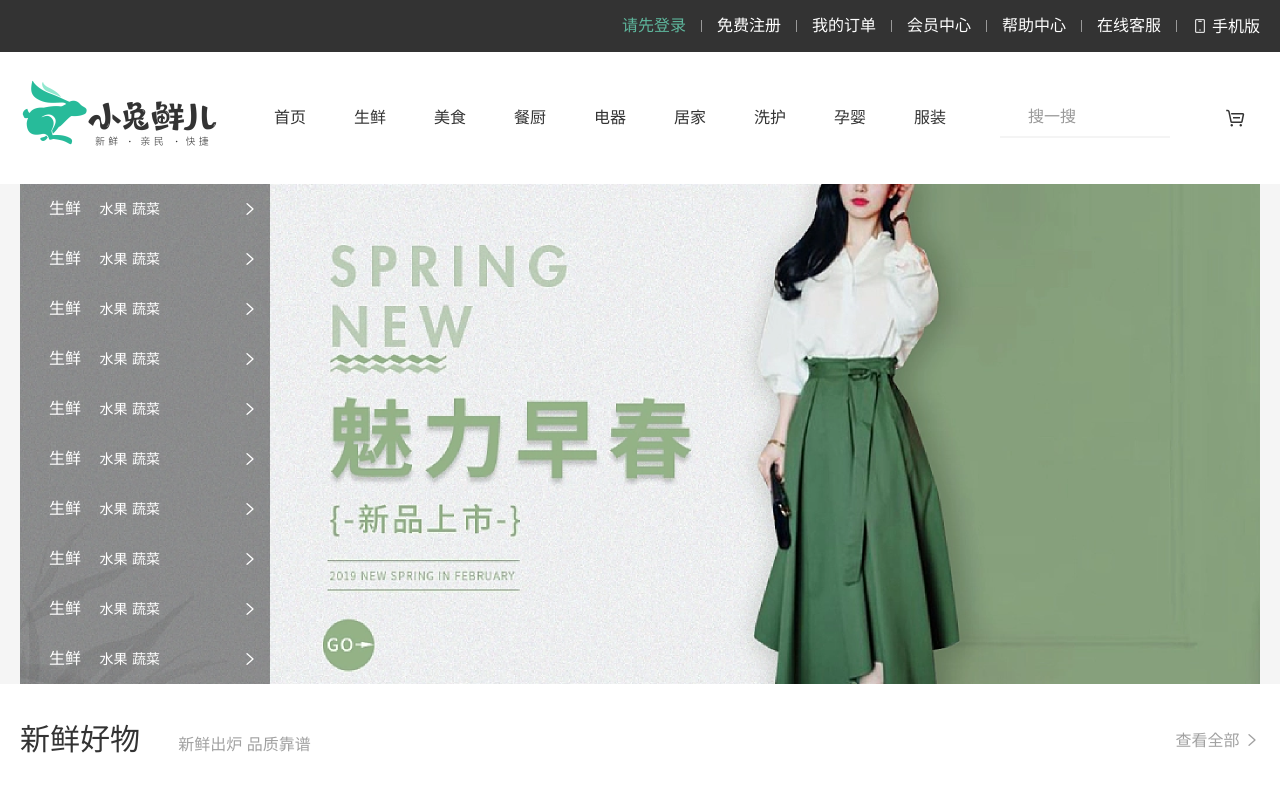
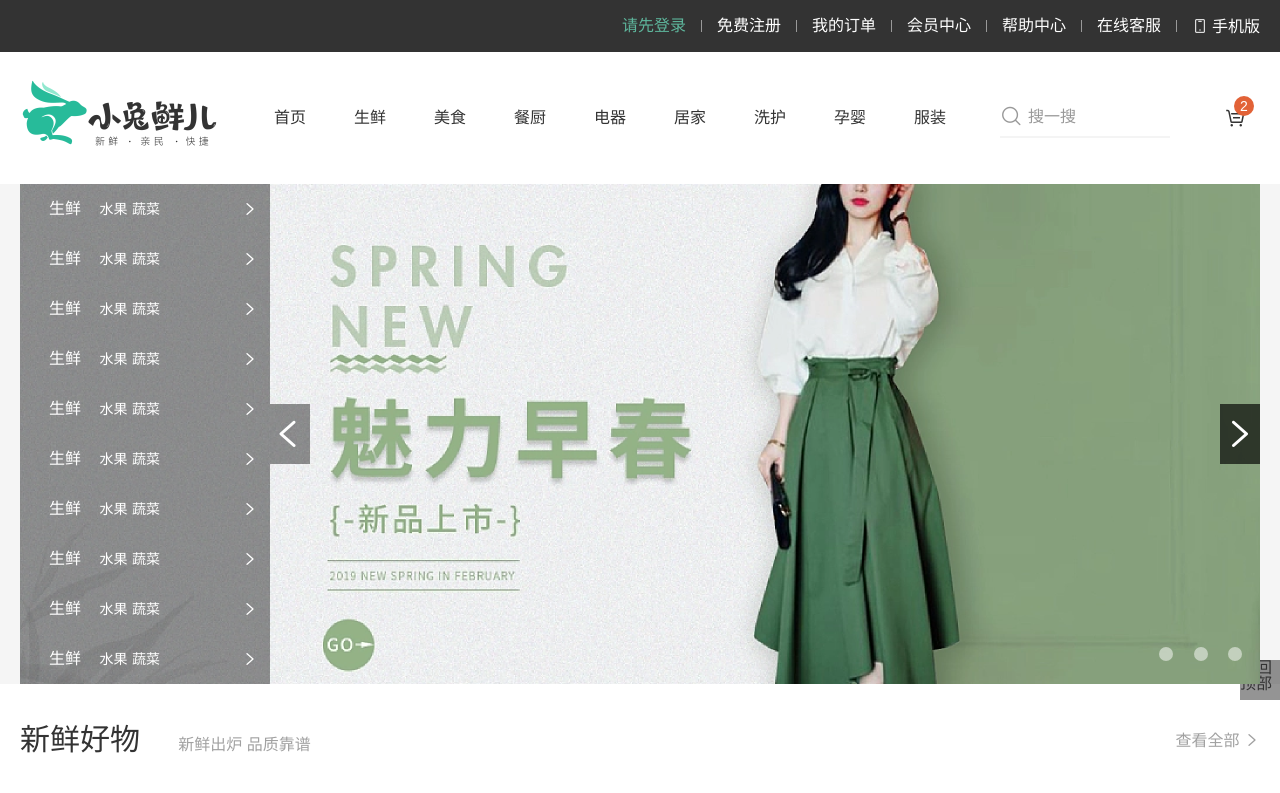
Before and after one commit to ekko-o/front-code, a plain HTML site: page 16-小兔鲜首页项目/index.html in a window 1280 px wide. Shown: the top 793 px of the page. Drawn offline with Linux system fonts and the light colour scheme.

Commit message:
小兔鲜进一步完善

```diff
--- a/16-小兔鲜首页项目/css/common.css
+++ b/16-小兔鲜首页项目/css/common.css
@@ -29,8 +29,13 @@
     margin: 0 15px;
 }
 .shortcut li i {
+    display: inline-block;
     font-size: 16px;
     margin-right: 4px;
+}
+.shortcut .phone:hover i {
+    transition: all 0.5s;
+    transform: rotate(360deg);
 }
 /* 修改第一个li里面的a的颜色为#5EB69C */
 .shortcut li:first-child a {
@@ -38,10 +43,14 @@
 }
 
 .header {
+    position: sticky;
+    top: 0;
+    z-index: 999;
     display: flex;
     justify-content: space-between;
     align-items: center;
     height: 132px;
+    background-color: #fff;
 }
 .header .logo {
     width: 200px;
@@ -83,11 +92,36 @@
     font-size: 16px;
     color: #999;
 }
+.search {
+    position: relative;
+}
+.search i{
+    position: absolute;
+    top: 7px;
+    left: 0px;
+    font-size: 22px;
+    color: #999;
+}
 header .car i{
    font-size: 24px;
    margin-right: 12px;
 }
-
+header .car {
+    position: relative;
+}
+header .car span{
+    position: absolute;
+    top: -10px;
+    left: 10px;
+    width: 20px;
+    height: 20px;
+    line-height: 20px;
+    text-align: center;
+    background-color: #E26237;
+    border-radius: 50%;
+    font-size: 14px;
+    color: #fff;
+}
 /* 网页的底部 */
 .footer{
     background-color: #F5F5F5;
--- a/16-小兔鲜首页项目/css/index.css
+++ b/16-小兔鲜首页项目/css/index.css
@@ -1,15 +1,83 @@
+html {
+  scroll-behavior: smooth;
+}
+.back {
+  position: fixed;
+  bottom: 100px;
+  right: 0;
+  width: 40px;
+  height: 40px;
+  background-color: rgba(0, 0, 0, 0.42);
+  color: #fff;
+}
 .entry {
   height: 500px;
   background-color: #f5f5f5;
 }
 .entry .w {
+  position: relative;
   height: 100%;
-  background: url(../uploads/banner1.png) no-repeat center center;
+  /* background: url(../uploads/banner1.png) no-repeat center center; */
+}
+.banner {
+  position: relative;
+  height: 100%;
+}
+.banner .banner-dots {
+  position: absolute;
+  bottom: 20px;
+  right: 10px;
+}
+.banner .banner-dots li {
+  display: inline-block;
+  width: 14px;
+  height: 14px;
+  background-color: RGBA(255, 255, 255, 0.5);
+  border-radius: 50%;
+  margin: 0 8px;
+}
+.banner .banner-dots li:hover {
+  box-shadow: 0 0 0 4px rgba(255, 255, 255, 0.5);
+  background-color: #fff;
+}
+.banner .banner-btn .right {
+  position: absolute;
+  top: 50%;
+  right: 0;
+  transform: translateY(-50%);
+  width: 40px;
+  height: 60px;
+  background-color: rgba(0, 0, 0, 0.42);
+  color: #fff;
+}
+.banner .banner-btn .right i {
+  text-align: center;
+  line-height: 60px;
+  font-size: 35px;
+}
+.banner .banner-btn .left {
+  position: absolute;
+  top: 50%;
+  left: 250px;
+  transform: translateY(-50%);
+  width: 40px;
+  height: 60px;
+  background-color: rgba(0, 0, 0, 0.42);
+  color: #fff;
+}
+.banner .banner-btn .left i {
+  text-align: center;
+  line-height: 60px;
+  font-size: 35px;
 }
 .category {
+  position: absolute;
+  top: 0;
+  left: 0;
   width: 250px;
   height: 500px;
   background-color: rgba(0, 0, 0, 0.42);
+  z-index: 99;
 }
 .category ul li {
   display: flex;
@@ -61,6 +129,12 @@
   width: 304px;
   height: 404px;
   background-color: #eef9f4;
+  transition: all 0.3s;
+}
+.box-two ul li:hover {
+  transform: translateY(-10px);
+  /* 添加阴影效果 */
+  box-shadow: 0 0 10px rgba(0, 0, 0, 0.3);
 }
 .box-two ul li img {
   width: 304px;
@@ -146,9 +220,31 @@
   flex-wrap: wrap;
 }
 .body .body-right li {
+  position: relative;
   width: 242px;
   height: 305px;
   padding: 10px 21px 0;
+  border: 2px solid transparent;
+  overflow: hidden;
+}
+.body .body-right li:hover {
+  border-color: #00be9a;
+}
+.body .body-right li:hover .box-lv {
+  transform: translateY(-83px);
+}
+.body .body-right li .box-lv {
+  position: absolute;
+  left: 0;
+  bottom: -83px;
+  width: 100%;
+  height: 83px;
+  background-color: #00be9a;
+  transition: all 0.3s;
+  font-size: 24px;
+  color: #fff;
+  text-align: center;
+  line-height: 83px;
 }
 .body .body-right li a {
   display: block;
@@ -178,18 +274,26 @@
   white-space: nowrap;
   text-overflow: ellipsis;
 }
-.new ul{
+.new ul {
   display: flex;
   gap: 12px;
 }
-.new ul li{
+.new ul li {
   flex: 1;
   height: 355px;
 }
-.new ul li img{
+.new ul li:hover img {
+  transform: scale(1.2);
+}
+.new .img{
+  overflow: hidden;
+}
+.new ul li img {
   width: 100%;
+  transition: all 0.5s;
+
 }
-.new ul li .con{
+.new ul li .con {
   display: flex;
   height: 67px;
   padding: 0 15px;
--- a/16-小兔鲜首页项目/index.html
+++ b/16-小兔鲜首页项目/index.html
@@ -12,6 +12,9 @@
     <link rel="stylesheet" href="./css/index.css" />
   </head>
   <body>
+    <div class="back">
+      <a href="#">返回顶部</a>
+    </div>
     <!-- 网页的头部 -->
     <!-- 1.1快捷导航部分 -->
     <div class="shortcut">
@@ -29,7 +32,7 @@
           <li class="line"></li>
           <li><a href="#">在线客服</a></li>
           <li class="line"></li>
-          <li>
+          <li class="phone">
             <a href="#"><i class="iconfont icon-mobile-phone"></i>手机版</a>
           </li>
         </ul>
@@ -54,9 +57,11 @@
         <li><a href="#">服装</a></li>
       </ul>
       <div class="search">
+        <i class="iconfont icon-search"></i>
         <input type="text" placeholder="搜一搜" />
       </div>
       <div class="car">
+        <span>2</span>
         <i class="iconfont icon-cart-full"></i>
       </div>
     </header>
@@ -145,6 +150,25 @@
               </p>
               <i class="iconfont icon-arrow-right-bold"></i>
             </li>
+          </ul>
+        </div>
+        <div class="banner">
+          <ul>
+            <li>
+              <a href="#">
+                <img src="./uploads/banner1.png" alt="" />
+              </a>
+            </li>
+          </ul>
+          <!-- 左右按钮 -->
+          <div class="banner-btn">
+            <a href="#" class="left"><i class="iconfont icon-arrow-left-bold "></i></a>
+            <a href="#" class="right"><i class="iconfont icon-arrow-right-bold right"></i></a>
+          </div>
+          <ul class="banner-dots">
+            <li class="active"></li>
+            <li></li>
+            <li></li>
           </ul>
         </div>
       </div>
@@ -278,6 +302,9 @@
               <p>新款服饰</p>
               <p class="price"><small>¥</small> 719.00</p>
             </a>
+            <div class="box-lv">
+              找相似
+            </div>
           </li>
           <li>
             <a href="#">
```
Lines whose indentation alone changed are shown as unchanged.
